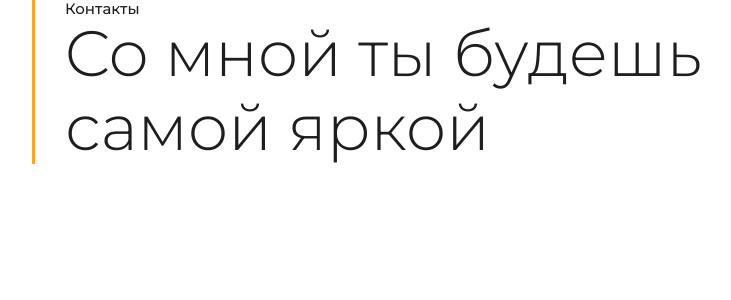
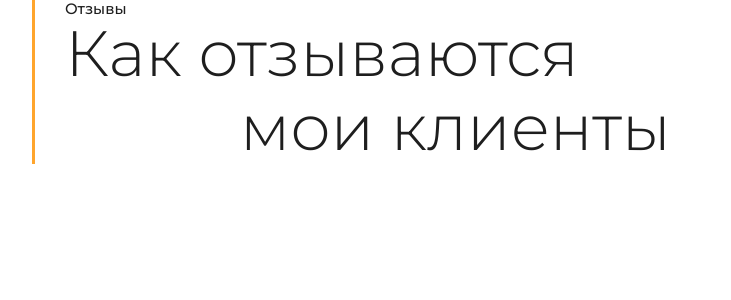
Before and after one commit to BredyByte/cejasMalagaWeb, a React (Create React App) app: page / in a window 1280 px wide. Shown: the top 300 px of the page, without its empty margins (88-819 px from the left). Built offline with nearby package versions, Linux system fonts and the light colour scheme.

Commit message:
Feedback in process

```diff
--- a/src/App.js
+++ b/src/App.js
@@ -1,9 +1,9 @@
-import { SectionTitle  } from './components'
+import { Feedback, SectionTitle } from './components'
 
 function App() {
   return (
     <div className="App container">
-      <SectionTitle text={"Co мной ты будешь самой яркой"}/>
+      <Feedback/>
     </div>
   );
 }
--- /dev/null
+++ b/src/components/Feedback/Feedback.module.css
@@ -0,0 +1,3 @@
+.root {
+
+}
--- /dev/null
+++ b/src/components/Feedback/index.jsx
@@ -0,0 +1,13 @@
+import { SectionTitle } from '../'
+import styles from './Feedback.module.css'
+
+export const Feedback = () => {
+  return (
+    <section className={styles.root}>
+      <SectionTitle subtitleFirst={"Как отзываются"} subtitleSecond={"мои клиенты"} title={"Отзывы"} />
+      <article>
+
+      </article>
+    </section>
+  )
+}
--- a/src/components/SectionTitle/SectionsTitle.module.css
+++ b/src/components/SectionTitle/SectionsTitle.module.css
@@ -1,6 +1,7 @@
 .root {
   border-left: 3px solid #FFA52D;
   padding-left: 30px;
+  margin-bottom: 30px;
 }
 .title {
   font-size: 15px;
@@ -13,3 +14,7 @@
   font-size: 64px;
   font-weight: 300;
 }
+.subtitle .second {
+  display: block;
+  padding-left: 25%;
+}
--- a/src/components/SectionTitle/index.jsx
+++ b/src/components/SectionTitle/index.jsx
@@ -1,10 +1,14 @@
 import styles from './SectionsTitle.module.css';
-export const SectionTitle = ({text = "Какой-то текст"}) => {
+
+export const SectionTitle = ({subtitleFirst, subtitleSecond, title}) => {
   return (
     <div className={styles.root}>
-      <h2 className={styles.title}>Контакты</h2>
+      <h2 className={styles.title}>{title}</h2>
       <div className={styles.subtitleContainer}>
-        <h3 className={styles.subtitle}>{text}</h3>
+        <h3 className={styles.subtitle}>
+          <span>{subtitleFirst}</span>
+          <span className={styles.second}>{subtitleSecond}</span>
+        </h3>
       </div>
     </div>
   )
--- a/src/components/index.js
+++ b/src/components/index.js
@@ -1,3 +1,4 @@
 export { default as Footer } from './Footer';
 export { LinkButton, CircleButton } from './CustomUI/Buttons';
-export { SectionTitle } from './SectionTitle'
+export { SectionTitle } from './SectionTitle';
+export { Feedback } from './Feedback';
```
